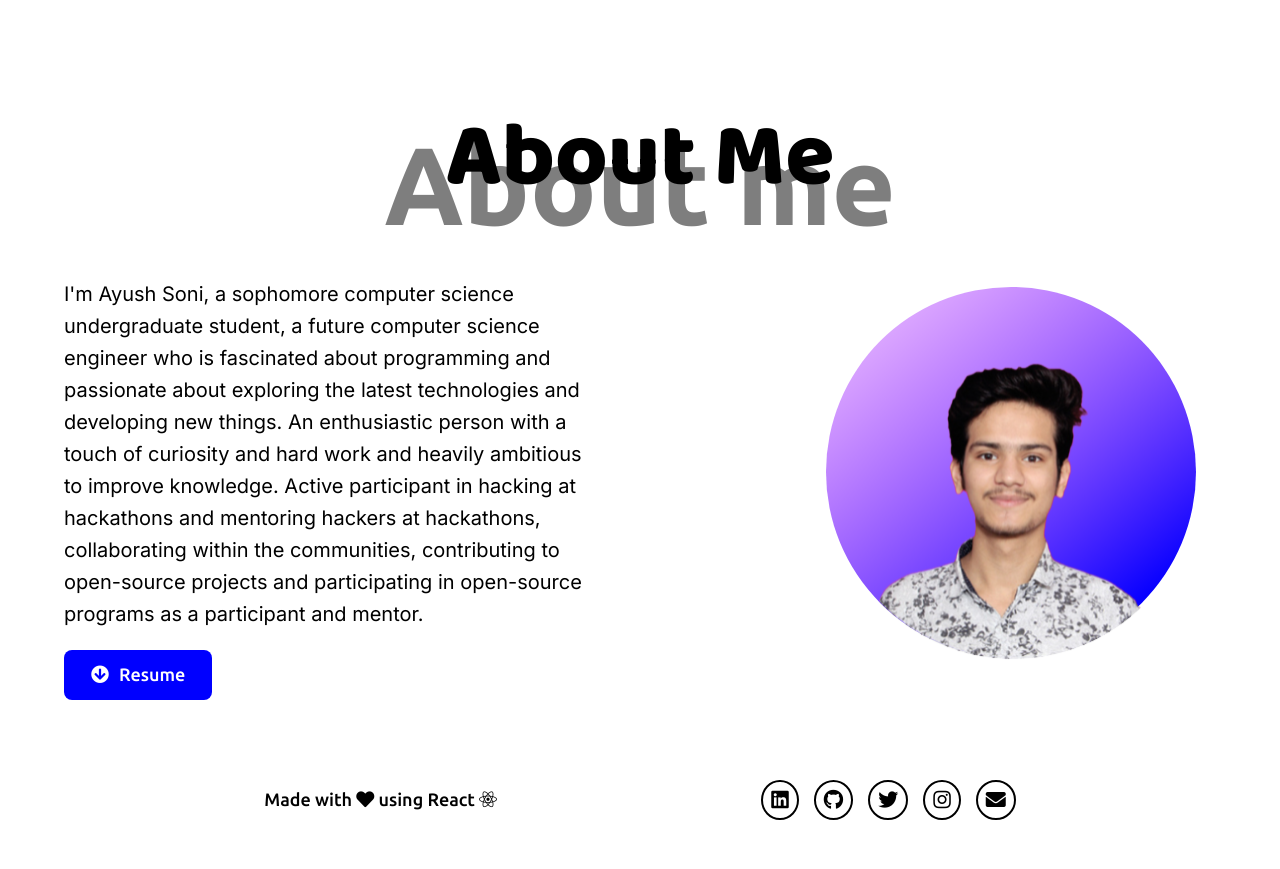
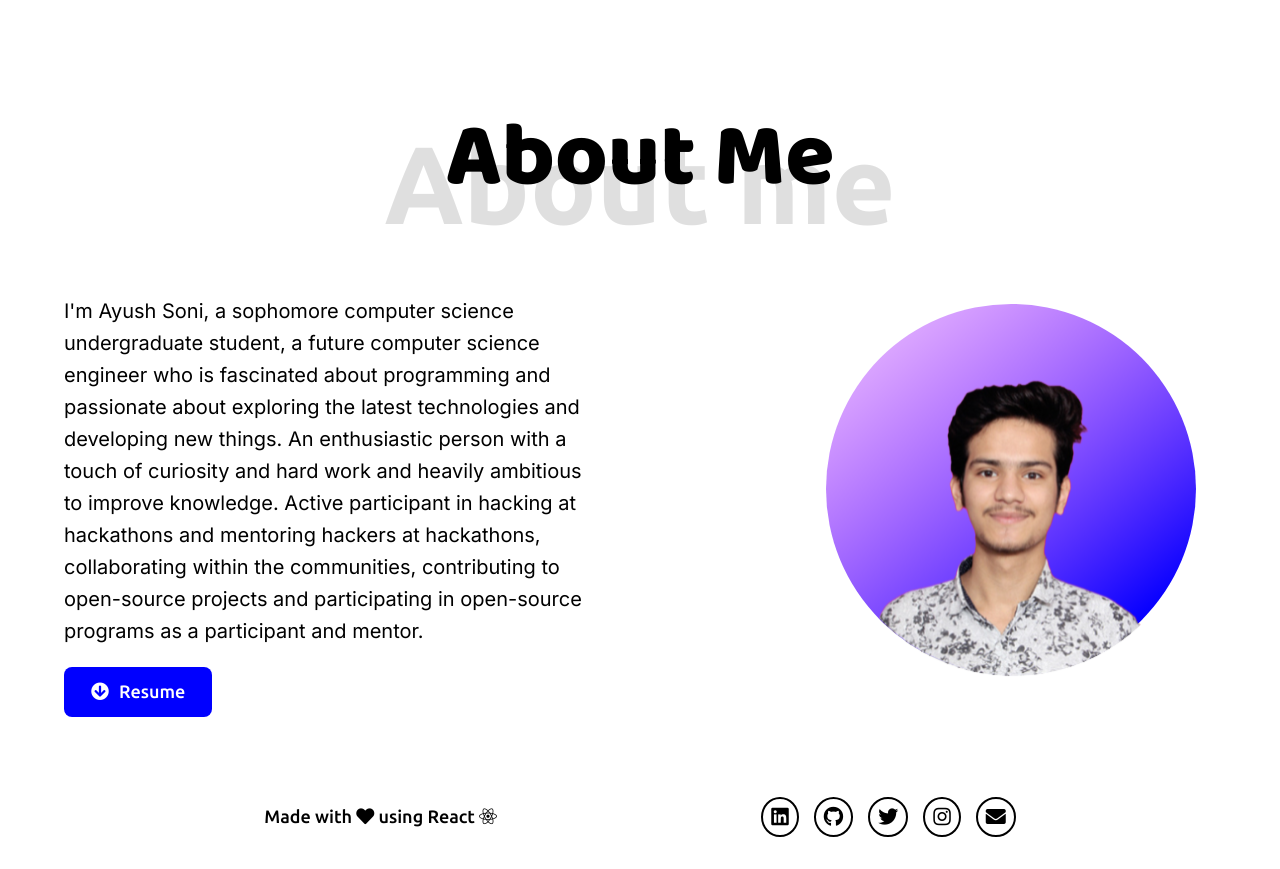
Before and after one commit to ayushsoni1010/portfolio-website, a React (Create React App) app: page / in a window 1280 px wide. Shown: the part 900-1769 px from the top of the page. Built offline with nearby package versions, Linux system fonts and the light colour scheme.

Commit message:
🚀Updated: About page

```diff
--- a/src/views/About/style.views.about.css
+++ b/src/views/About/style.views.about.css
@@ -33,9 +33,8 @@ div.about-section-wrapper > h1.about-section-title {
 div.about-section-wrapper > p.bg-about {
   font-size: 110px;
   font-weight: 700;
-  position: absolute;
-  margin-top: 125px;
-  opacity: 50%;
+  margin-top: -110px;
+  opacity: 12%;
 }
 
 div.about-section-wrapper > div.about-info-wrapper {
--- a/src/views/About/style.views.about.scss
+++ b/src/views/About/style.views.about.scss
@@ -21,9 +21,8 @@ div.about-section-wrapper{
     > p.bg-about{
         font-size: 110px;
         font-weight: 700;
-        position: absolute;
-        margin-top:125px;
-        opacity: 50%;
+        margin-top: -110px;
+        opacity: 12%;
     }
     > div.about-info-wrapper{
         display: flex;
```
Also changed, not shown: 1 other file (tests, documents, lock files or other folders).
